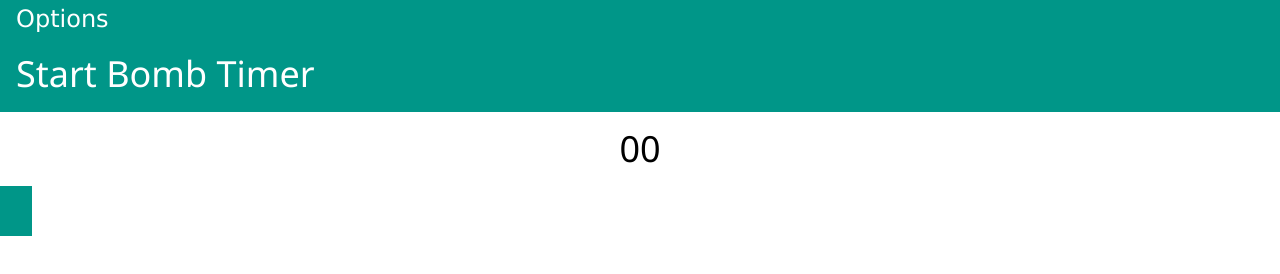
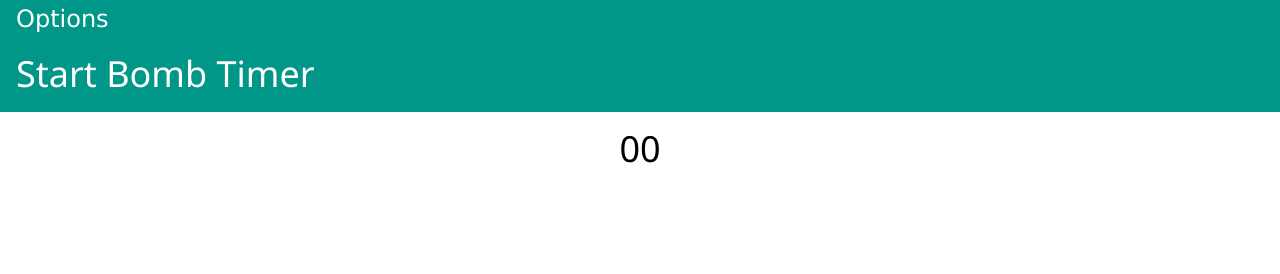
Before and after one commit to ijzm/DownstageDraft, a plain HTML site: page index.html in a window 1280 px wide. Drawn offline with Linux system fonts and the light colour scheme.

Commit message:
deleted progressbar

```diff
--- a/index.html
+++ b/index.html
@@ -23,8 +23,4 @@
 
 	</center>
 
-	<div class="progressbar w3-container w3-teal" style="height:50px; width: 0%; ">
-
-	</div>
-
 </html>
```
